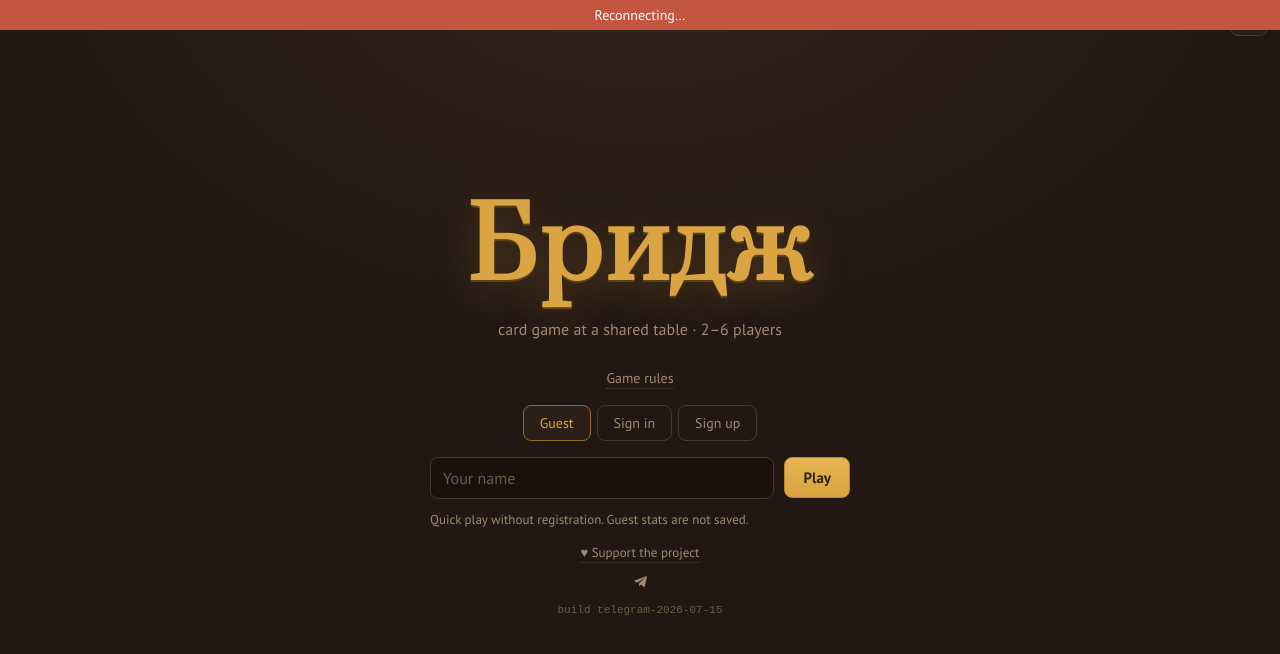
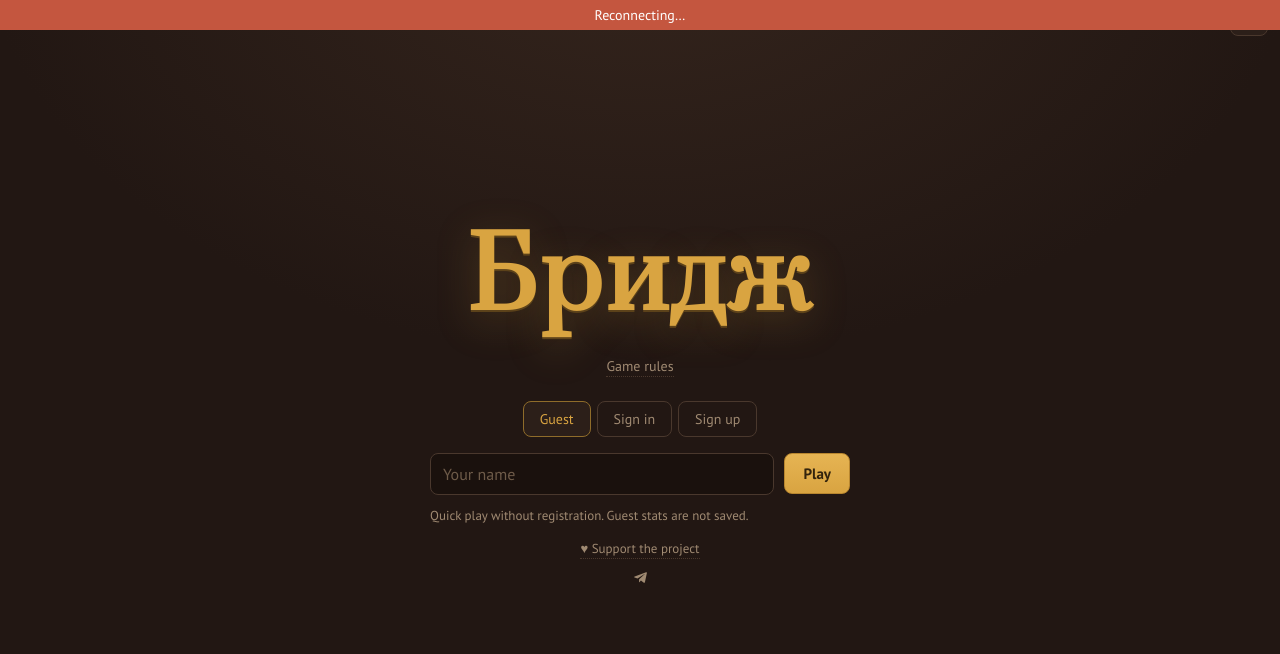
Before and after one commit to nikolajevs/BRIDGE, a website: page public/index.html in a window 1280 px wide. Drawn offline with Linux system fonts and the light colour scheme; a web font is replaced by a local one.

Commit message:
Убран подзаголовок с главной; метка сборки закомментирована

```diff
--- a/public/index.html
+++ b/public/index.html
@@ -29,7 +29,6 @@
 <section id="screen-name" class="screen center-screen">
   <div class="intro">
     <h1 class="brand">Бридж</h1>
-    <p class="tagline" data-i18n="tagline">карточная игра за общим столом · 2–6 игроков</p>
     <p class="rules-line"><a href="#" id="rules-link" class="rules-link" data-i18n="rulesLink">Правила игры</a></p>
 
     <div class="auth-tabs">
@@ -69,7 +68,9 @@
       </a>
     </p>
 
+    <!-- метка сборки: пригодится, если снова будут вопросы с кешем клиента
     <div id="build-tag" class="build-tag"></div>
+    -->
   </div>
 </section>
 
--- a/public/style.css
+++ b/public/style.css
@@ -437,7 +437,7 @@ input::placeholder { color: #6e5b49; }
 .winner-line b { color: var(--accent); }
 .modal-actions { justify-content: center; }
 
-.rules-line { margin: 6px 0 18px; }
+.rules-line { margin: 10px 0 26px; }
 .rules-link {
   font-size: 14px; color: var(--muted); text-decoration: none;
   border-bottom: 1px dotted var(--line); padding-bottom: 1px;
```
